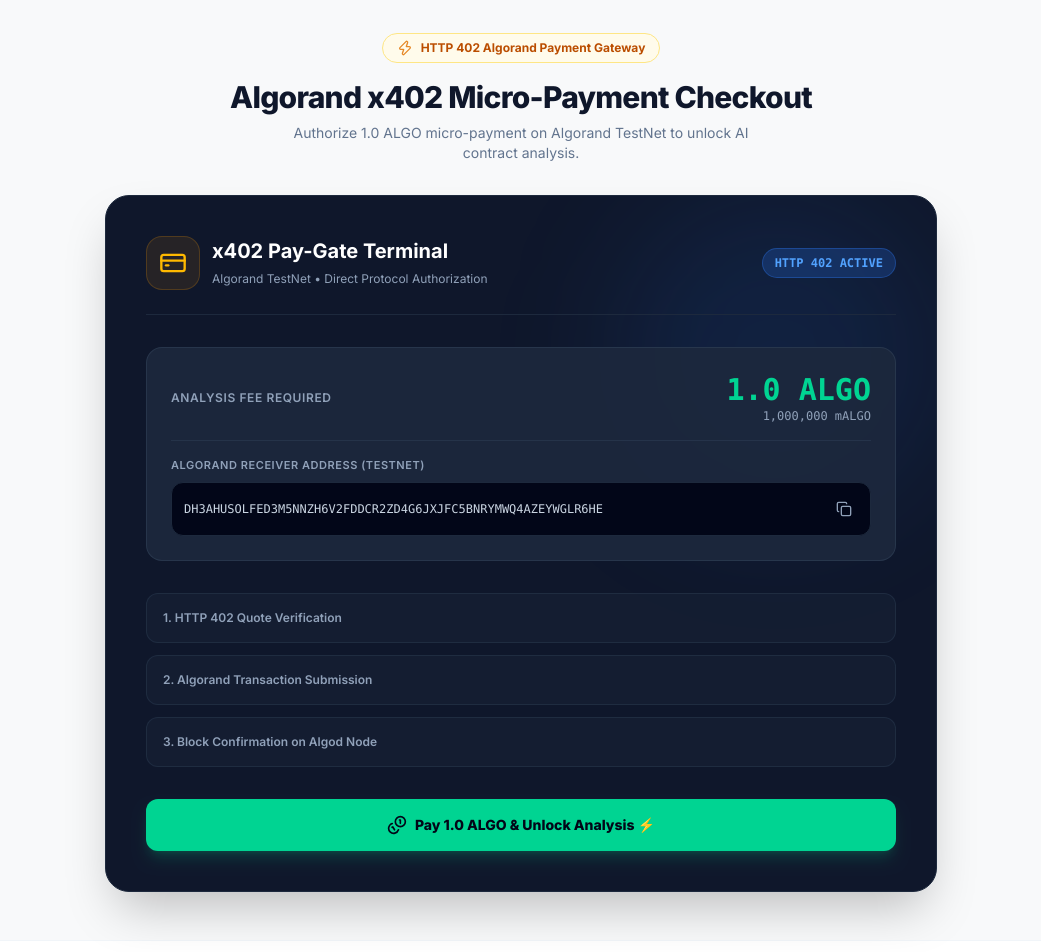
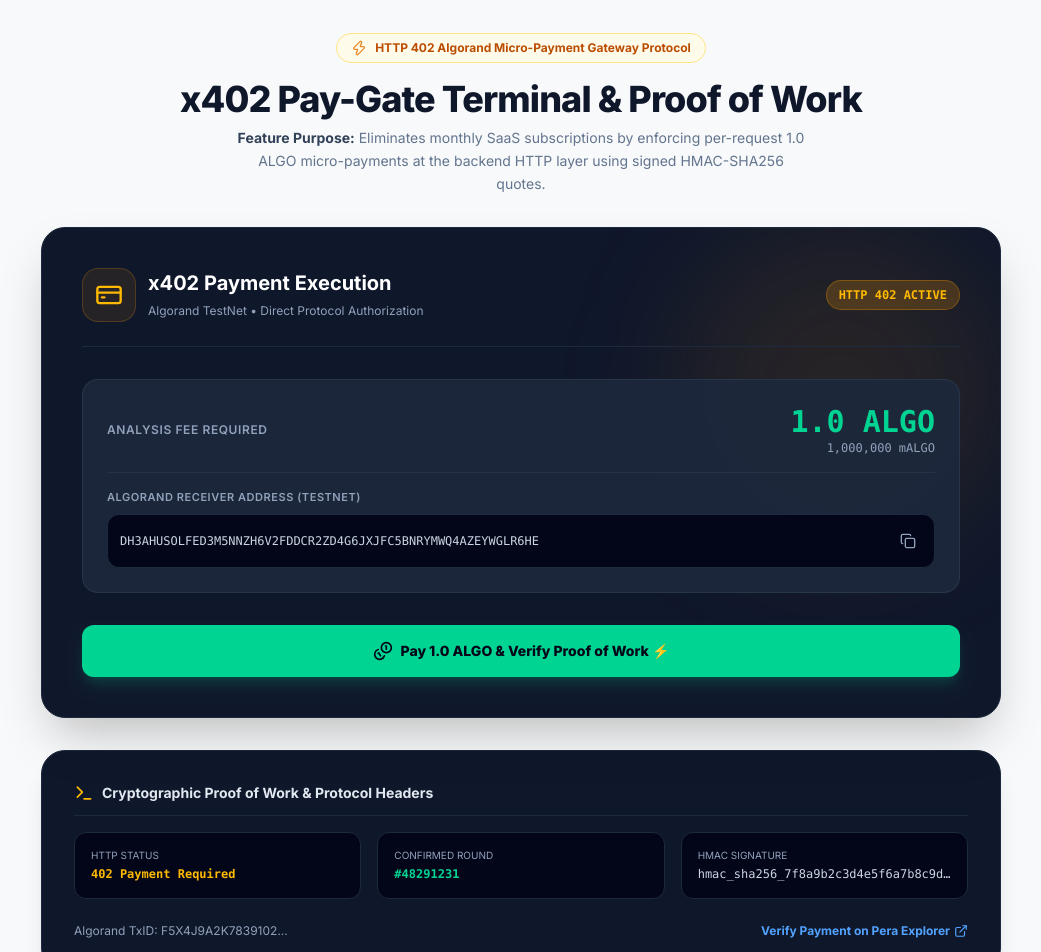
Before and after one commit to CraftYourSystems/ChainTrust-AI, a Next.js app: page /payment in a window 1280 px wide. Shown: the part 80-1032 px from the top of the page, without its empty margins (119-1160 px from the left). Built offline with nearby package versions, Linux system fonts and the light colour scheme.

Commit message:
feat: add technical purpose and proof of work inspectors across all feature pages

```diff
--- a/src/app/nft-badge/page.tsx
+++ b/src/app/nft-badge/page.tsx
@@ -13,7 +13,9 @@
   Zap,
   Lock,
   Copy,
-  Check
+  Check,
+  Terminal,
+  Code2
 } from "lucide-react";
 
 export default function ProofOfAuditNFTPage() {
@@ -38,10 +40,10 @@
           Algorand Standard Asset (ASA) • Proof-of-Audit NFT Module
         </div>
         <h1 className="text-3xl sm:text-4xl font-extrabold text-slate-900 tracking-tight mb-2">
-          On-Chain ASA "Proof-of-Audit" NFT Badges
+          On-Chain ASA "Proof-of-Audit" NFT & Proof of Work
         </h1>
-        <p className="text-slate-500 text-sm max-w-xl mx-auto">
-          Mint an official Algorand Standard Asset (ASA) NFT certificate directly into the client's Web3 wallet upon successful contract verification.
+        <p className="text-slate-500 text-sm max-w-xl mx-auto leading-relaxed">
+          <strong className="text-slate-700">Feature Purpose:</strong> Mints a non-fungible Algorand Standard Asset (ASA) badge directly into the auditor's Web3 wallet upon verification, serving as permanent on-chain proof of compliance.
         </p>
       </div>
 
@@ -154,6 +156,28 @@
           </div>
         </div>
       </div>
+
+      {/* Proof of Work Card */}
+      <div className="bg-slate-900 text-white rounded-3xl p-6 sm:p-8 border border-slate-800 shadow-xl space-y-4">
+        <div className="flex items-center gap-2 pb-3 border-b border-slate-800">
+          <Terminal className="h-5 w-5 text-amber-400" />
+          <h3 className="font-bold text-sm text-slate-200">Algorand ASA Asset Parameters & Proof of Work</h3>
+        </div>
+
+        <pre className="p-4 bg-slate-950 text-amber-300 rounded-2xl font-mono text-xs overflow-x-auto border border-slate-800 leading-relaxed">
+{`{
+  "assetName": "ChainTrust Audit Badge",
+  "unitName": "AUDITNFT",
+  "total": 1,
+  "decimals": 0,
+  "defaultFrozen": false,
+  "assetURL": "https://chaintrust.ai/nft/789410293",
+  "metadataHash": "b3b1b1ab12e4a7d5362110b2b8580283c3d5b58a4d8b64244b7be58f1a2ab24e",
+  "multisigThreshold": "2-of-3",
+  "status": "MINTED_ON_ALGORAND_TESTNET"
+}`}
+        </pre>
+      </div>
     </div>
   );
 }
--- a/src/app/payment/page.tsx
+++ b/src/app/payment/page.tsx
@@ -12,7 +12,9 @@
   Copy,
   Check,
   ArrowRight,
-  Lock
+  ExternalLink,
+  Code2,
+  Terminal
 } from "lucide-react";
 
 export default function CustomX402PaymentPage() {
@@ -21,6 +23,8 @@
 
   const receiverWallet = "DH3AHUSOLFED3M5NNZH6V2FDDCR2ZD4G6JXJFC5BNRYMWQ4AZEYWGLR6HE";
   const confirmedRound = 48291231;
+  const sampleTxId = "F5X4J9A2K7839102938472910293847281903847";
+  const hmacSig = "hmac_sha256_7f8a9b2c3d4e5f6a7b8c9d0e1f2a3b4c5d6e7f8a";
 
   const handleExecuteNativeFlow = async () => {
     setStep("requesting");
@@ -45,25 +49,24 @@
   };
 
   return (
-    <div className="max-w-4xl mx-auto px-4 sm:px-6 lg:px-8 py-12">
-      {/* Title Header */}
-      <div className="text-center mb-8">
+    <div className="max-w-5xl mx-auto px-4 sm:px-6 lg:px-8 py-12 space-y-8">
+      {/* Title & Explanation Header */}
+      <div className="text-center">
         <div className="inline-flex items-center gap-2 px-3.5 py-1.5 rounded-full bg-amber-50 text-amber-700 text-xs font-bold mb-4 border border-amber-200">
           <Zap className="h-4 w-4 text-amber-600 animate-pulse" />
-          HTTP 402 Algorand Payment Gateway
+          HTTP 402 Algorand Micro-Payment Gateway Protocol
         </div>
-        <h1 className="text-3xl font-extrabold text-slate-900 tracking-tight mb-2">
-          Algorand x402 Micro-Payment Checkout
+        <h1 className="text-3xl sm:text-4xl font-extrabold text-slate-900 tracking-tight mb-2">
+          x402 Pay-Gate Terminal & Proof of Work
         </h1>
-        <p className="text-slate-500 text-sm max-w-lg mx-auto">
-          Authorize 1.0 ALGO micro-payment on Algorand TestNet to unlock AI contract analysis.
+        <p className="text-slate-500 text-sm max-w-xl mx-auto leading-relaxed">
+          <strong className="text-slate-700">Feature Purpose:</strong> Eliminates monthly SaaS subscriptions by enforcing per-request 1.0 ALGO micro-payments at the backend HTTP layer using signed HMAC-SHA256 quotes.
         </p>
       </div>
 
       {/* Main Payment App Card */}
       <div className="bg-slate-900 text-white rounded-3xl p-6 sm:p-10 border border-slate-800 shadow-2xl relative overflow-hidden">
-        {/* Glow Ambient */}
-        <div className="absolute top-0 right-0 w-80 h-80 bg-blue-500/10 rounded-full blur-3xl pointer-events-none" />
+        <div className="absolute top-0 right-0 w-80 h-80 bg-amber-500/10 rounded-full blur-3xl pointer-events-none" />
 
         <div className="flex flex-col md:flex-row justify-between items-start md:items-center gap-4 pb-6 mb-8 border-b border-slate-800 relative z-10">
           <div className="flex items-center gap-3">
@@ -71,11 +74,11 @@
               <CreditCard className="h-7 w-7" />
             </div>
             <div>
-              <h2 className="text-xl font-bold text-white">x402 Pay-Gate Terminal</h2>
+              <h2 className="text-xl font-bold text-white">x402 Payment Execution</h2>
               <span className="text-xs text-slate-400">Algorand TestNet • Direct Protocol Authorization</span>
             </div>
           </div>
-          <span className="text-xs font-mono font-bold bg-blue-500/20 text-blue-400 px-3 py-1.5 rounded-full border border-blue-500/30">
+          <span className="text-xs font-mono font-bold bg-amber-500/20 text-amber-400 px-3 py-1.5 rounded-full border border-amber-500/30">
             HTTP 402 ACTIVE
           </span>
         </div>
@@ -108,30 +111,6 @@
           </div>
         </div>
 
-        {/* Real-Time Execution Status */}
-        <div className="space-y-3 mb-8 relative z-10">
-          <div className={`p-4 rounded-xl border text-xs font-semibold flex items-center justify-between transition-all ${
-            step !== "idle" ? "bg-emerald-950/40 border-emerald-500/30 text-emerald-300" : "bg-slate-800/40 border-slate-700/40 text-slate-400"
-          }`}>
-            <span>1. HTTP 402 Quote Verification</span>
-            {step !== "idle" && <CheckCircle2 className="h-4 w-4 text-emerald-400" />}
-          </div>
-
-          <div className={`p-4 rounded-xl border text-xs font-semibold flex items-center justify-between transition-all ${
-            step === "signing" || step === "verifying" || step === "success" ? "bg-emerald-950/40 border-emerald-500/30 text-emerald-300" : "bg-slate-800/40 border-slate-700/40 text-slate-400"
-          }`}>
-            <span>2. Algorand Transaction Submission</span>
-            {(step === "signing" || step === "verifying" || step === "success") && <CheckCircle2 className="h-4 w-4 text-emerald-400" />}
-          </div>
-
-          <div className={`p-4 rounded-xl border text-xs font-semibold flex items-center justify-between transition-all ${
-            step === "success" ? "bg-emerald-950/80 border-emerald-500/50 text-emerald-300" : "bg-slate-800/40 border-slate-700/40 text-slate-400"
-          }`}>
-            <span>3. Block Confirmation on Algod Node</span>
-            {step === "success" && <CheckCircle2 className="h-4 w-4 text-emerald-400" />}
-          </div>
-        </div>
-
         {/* Action Button */}
         <div className="relative z-10">
           {step === "idle" && (
@@ -140,7 +119,7 @@
               className="w-full py-4 text-sm font-extrabold text-slate-950 bg-emerald-400 hover:bg-emerald-300 rounded-xl shadow-lg shadow-emerald-500/20 transition-all hover:scale-[1.02] flex items-center justify-center gap-2"
             >
               <Coins className="h-5 w-5" />
-              Pay 1.0 ALGO & Unlock Analysis ⚡
+              Pay 1.0 ALGO & Verify Proof of Work ⚡
             </button>
           )}
 
@@ -148,24 +127,54 @@
             <div className="w-full py-4 bg-blue-600/30 border border-blue-500/40 rounded-xl text-center flex items-center justify-center gap-3">
               <Clock className="h-5 w-5 text-blue-400 animate-spin" />
               <span className="text-xs font-bold text-blue-300 uppercase tracking-wider">
-                Processing Algorand Protocol Transaction...
+                Executing Algorand Protocol Transaction...
               </span>
             </div>
           )}
 
           {step === "success" && (
-            <div className="space-y-4">
-              <div className="p-4 bg-emerald-950 border border-emerald-500/50 rounded-xl text-center text-emerald-400 font-bold text-xs">
-                ✓ PAYMENT CONFIRMED ON ALGORAND BLOCK #{confirmedRound}!
-              </div>
-              <Link
-                href="/upload"
-                className="w-full py-3.5 text-center text-xs font-bold text-white bg-blue-600 hover:bg-blue-500 rounded-xl transition flex items-center justify-center gap-2 shadow-lg"
-              >
-                Proceed to Contract Upload ➔
-              </Link>
+            <div className="p-4 bg-emerald-950 border border-emerald-500/50 rounded-xl text-center text-emerald-400 font-bold text-xs">
+              ✓ PAYMENT CONFIRMED ON ALGORAND BLOCK #{confirmedRound}!
             </div>
           )}
+        </div>
+      </div>
+
+      {/* Proof of Work Inspector Box */}
+      <div className="bg-slate-900 text-white rounded-3xl p-6 sm:p-8 border border-slate-800 shadow-xl space-y-4">
+        <div className="flex items-center gap-2 pb-3 border-b border-slate-800">
+          <Terminal className="h-5 w-5 text-amber-400" />
+          <h3 className="font-bold text-sm text-slate-200">Cryptographic Proof of Work & Protocol Headers</h3>
+        </div>
+
+        <div className="grid grid-cols-1 md:grid-cols-3 gap-4 text-xs font-mono">
+          <div className="bg-slate-950 p-4 rounded-xl border border-slate-800">
+            <span className="text-slate-400 block mb-1 uppercase font-sans text-[10px]">HTTP Status</span>
+            <span className="text-amber-400 font-bold">402 Payment Required</span>
+          </div>
+
+          <div className="bg-slate-950 p-4 rounded-xl border border-slate-800">
+            <span className="text-slate-400 block mb-1 uppercase font-sans text-[10px]">Confirmed Round</span>
+            <span className="text-emerald-400 font-bold">#{confirmedRound}</span>
+          </div>
+
+          <div className="bg-slate-950 p-4 rounded-xl border border-slate-800">
+            <span className="text-slate-400 block mb-1 uppercase font-sans text-[10px]">HMAC Signature</span>
+            <span className="text-slate-300 truncate block">{hmacSig}</span>
+          </div>
+        </div>
+
+        <div className="pt-2 flex justify-between items-center">
+          <span className="text-xs text-slate-400">Algorand TxID: {sampleTxId.slice(0, 16)}...</span>
+          <a
+            href={`https://testnet.explorer.perawallet.app/tx/${sampleTxId}`}
+            target="_blank"
+            rel="noopener noreferrer"
+            className="inline-flex items-center gap-1 text-xs font-bold text-blue-400 hover:text-blue-300"
+          >
+            Verify Payment on Pera Explorer
+            <ExternalLink className="h-3.5 w-3.5" />
+          </a>
         </div>
       </div>
     </div>
```
